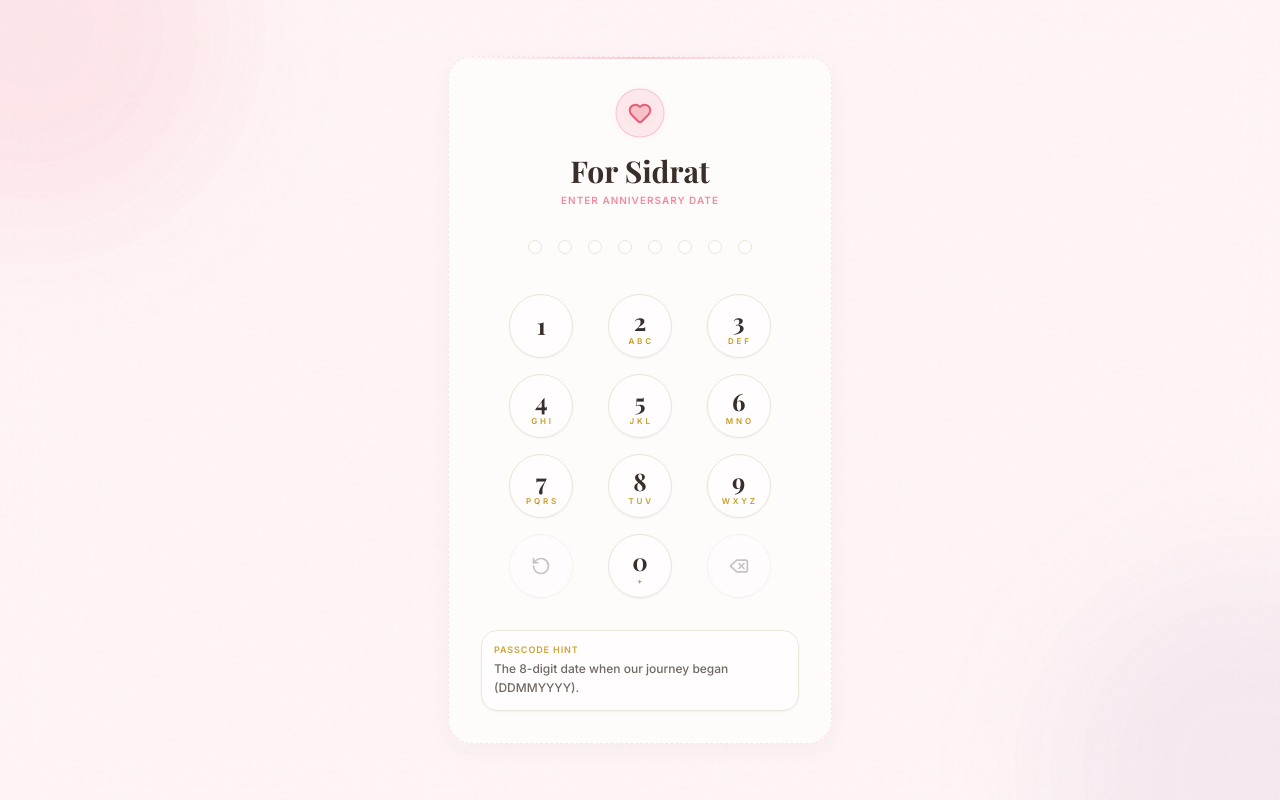
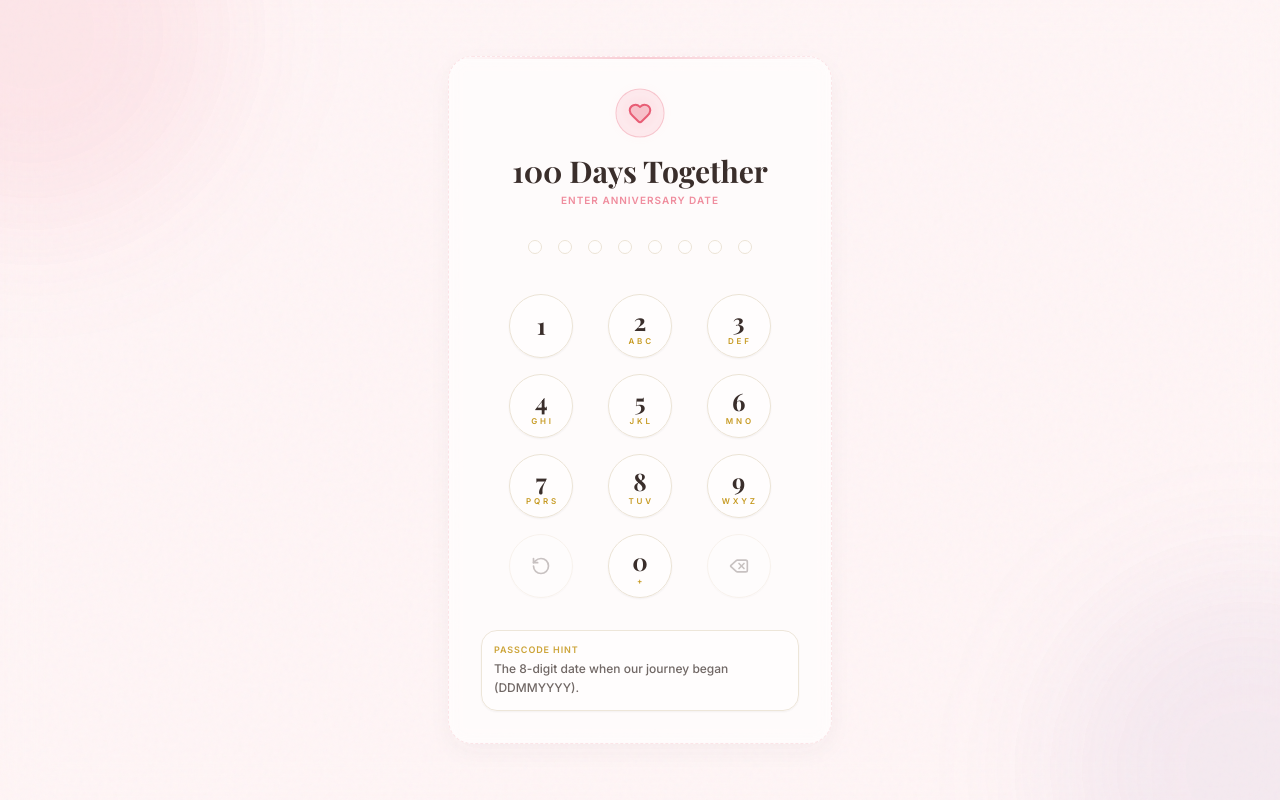
Before and after one commit to skullcrush88/100days, a Next.js app: page / in a window 1280 px wide. Built offline with nearby package versions, Linux system fonts and the light colour scheme; a web font is replaced by a local one.

Commit message:
feat: change passcode gate heading from For Sidrat to 100 Days Together

```diff
--- a/src/components/EntryGate.tsx
+++ b/src/components/EntryGate.tsx
@@ -160,7 +160,7 @@ export default function EntryGate({ onUnlock }: EntryGateProps) {
 
           <div className="space-y-1">
             <h1 className="font-serif text-2xl md:text-3xl text-[#3A2E2B] font-bold">
-              For Sidrat
+              100 Days Together
             </h1>
             <p className="text-[10px] font-sans text-pink-accent/70 tracking-widest uppercase font-semibold">
               Enter Anniversary Date
```
